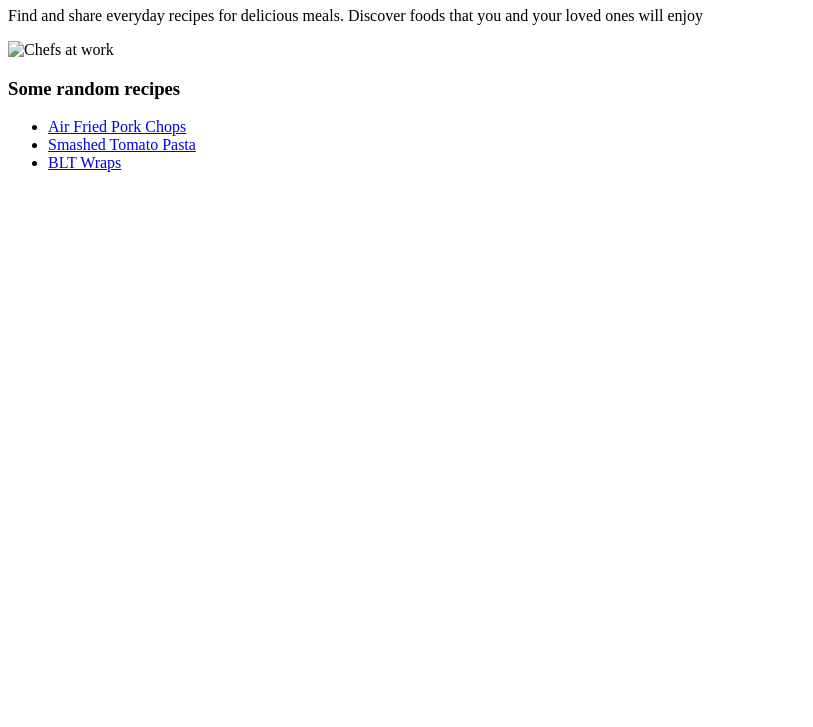
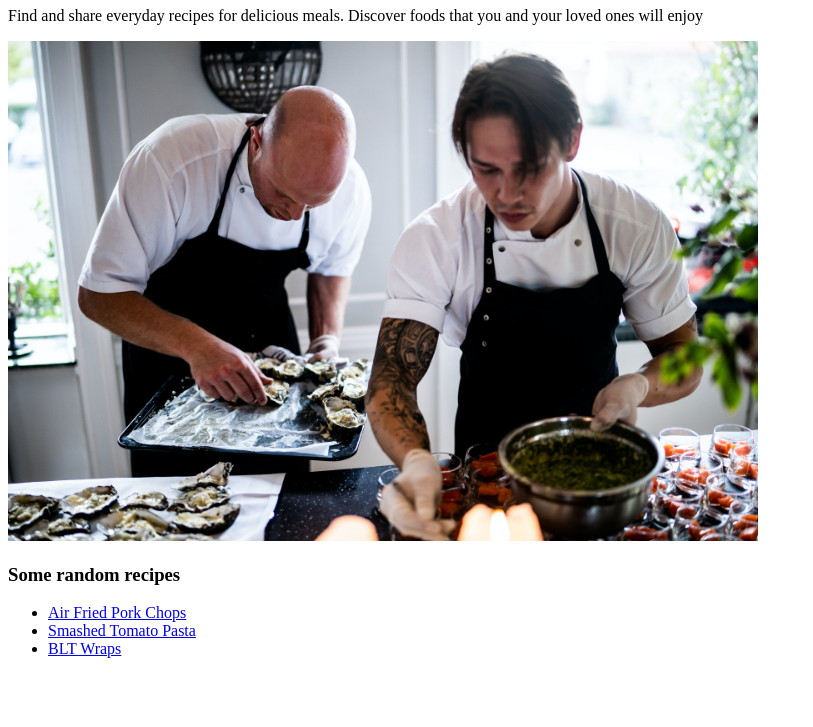
Before and after one commit to KobraInterface/Odin-recipes, a plain HTML site: page index.html in a window 1280 px wide. Shown: the part 73-800 px from the top of the page, without its empty margins (0-813 px from the left). Drawn offline with Linux system fonts and the light colour scheme; the site is published under a folder, as on GitHub Pages, so addresses that start at the root find nothing.

Commit message:
Image testing

```diff
--- a/index.html
+++ b/index.html
@@ -7,7 +7,7 @@
     <body>
         <h1>Punk Recipes</h1>
         <p>Find and share everyday recipes for delicious meals. Discover foods that you and your loved ones will enjoy</p>
-        <img src="/images/chef.jpg" alt="Chefs at work" height="500" width="750">
+        <img src="./images/chef.jpg" alt="Chefs at work" height="500" width="750">
         <h3>Some random recipes</h3>
         <ul>
             <li>
```
